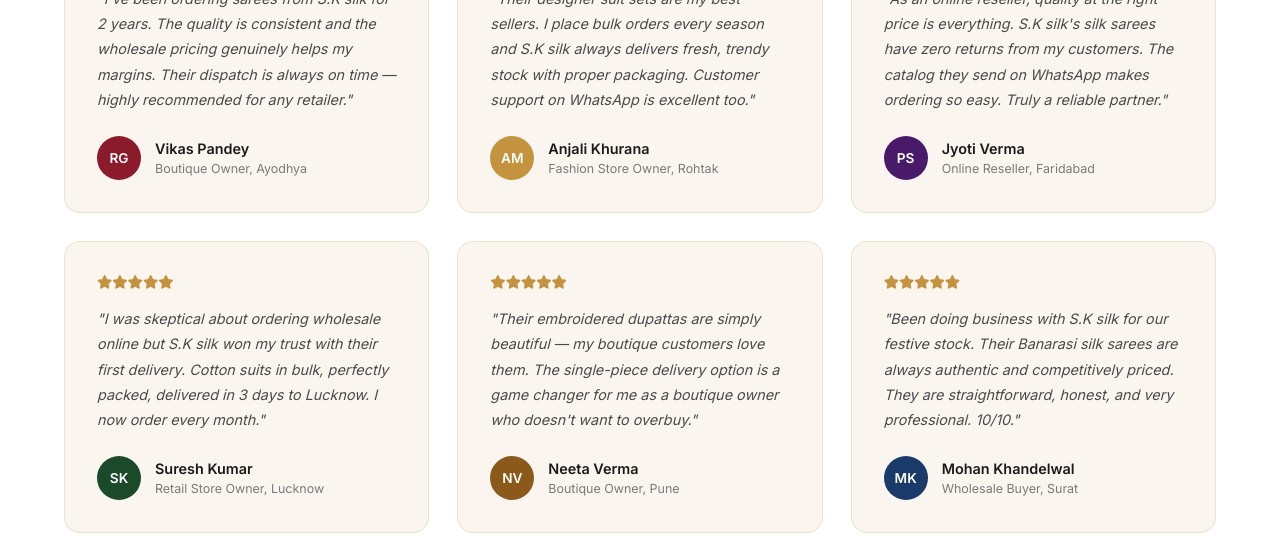
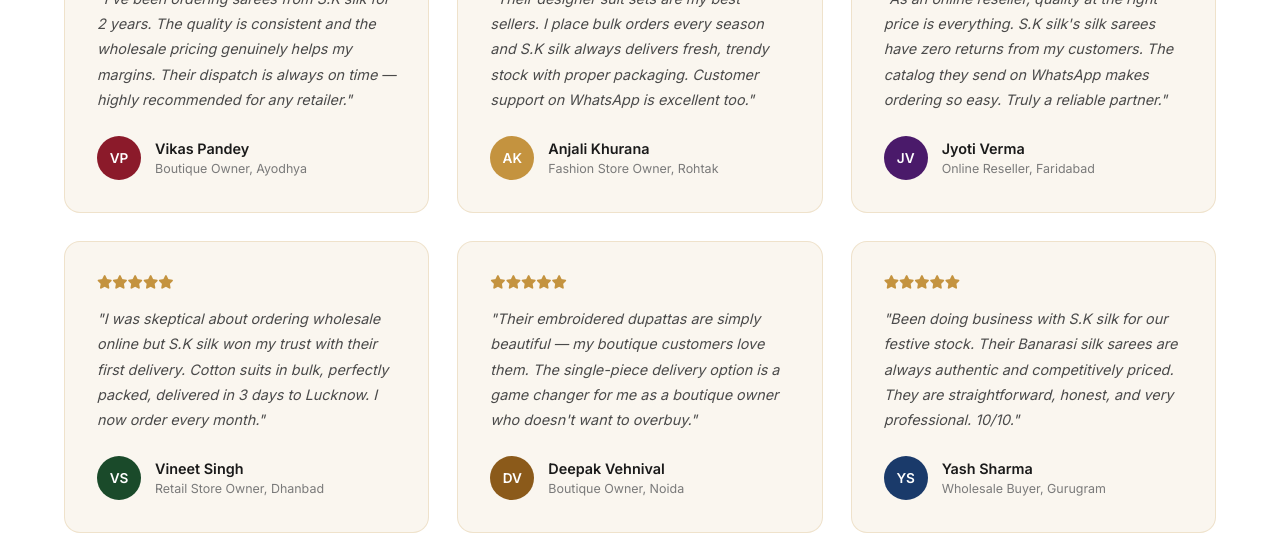
Before and after one commit to Full-Stack-AspDeveloper/ecommerce_shekhar, a plain HTML site: page index.html in a window 1280 px wide. Shown: the part 7200-7750 px from the top of the page. Drawn offline with nearby package versions, Linux system fonts and the light colour scheme.

Commit message:
Icon message change

```diff
--- a/index.html
+++ b/index.html
@@ -777,7 +777,7 @@
         <div class="testi-stars"><i class="fas fa-star"></i><i class="fas fa-star"></i><i class="fas fa-star"></i><i class="fas fa-star"></i><i class="fas fa-star"></i></div>
         <p>"I've been ordering sarees from S.K silk for 2 years. The quality is consistent and the wholesale pricing genuinely helps my margins. Their dispatch is always on time — highly recommended for any retailer."</p>
         <div class="testi-author">
-          <div class="testi-avatar" style="background:#8B1A2A;">RG</div>
+          <div class="testi-avatar" style="background:#8B1A2A;">VP</div>
           <div>
             <strong>Vikas Pandey</strong>
             <small>Boutique Owner, Ayodhya</small>
@@ -789,7 +789,7 @@
         <div class="testi-stars"><i class="fas fa-star"></i><i class="fas fa-star"></i><i class="fas fa-star"></i><i class="fas fa-star"></i><i class="fas fa-star"></i></div>
         <p>"Their designer suit sets are my best sellers. I place bulk orders every season and S.K silk always delivers fresh, trendy stock with proper packaging. Customer support on WhatsApp is excellent too."</p>
         <div class="testi-author">
-          <div class="testi-avatar" style="background:#C4933F;">AM</div>
+          <div class="testi-avatar" style="background:#C4933F;">AK</div>
           <div>
             <strong>Anjali Khurana</strong>
             <small>Fashion Store Owner, Rohtak</small>
@@ -801,7 +801,7 @@
         <div class="testi-stars"><i class="fas fa-star"></i><i class="fas fa-star"></i><i class="fas fa-star"></i><i class="fas fa-star"></i><i class="fas fa-star-half-alt"></i></div>
         <p>"As an online reseller, quality at the right price is everything. S.K silk's silk sarees have zero returns from my customers. The catalog they send on WhatsApp makes ordering so easy. Truly a reliable partner."</p>
         <div class="testi-author">
-          <div class="testi-avatar" style="background:#4A1A6A;">PS</div>
+          <div class="testi-avatar" style="background:#4A1A6A;">JV</div>
           <div>
             <strong>Jyoti Verma</strong>
             <small>Online Reseller, Faridabad</small>
@@ -813,10 +813,10 @@
         <div class="testi-stars"><i class="fas fa-star"></i><i class="fas fa-star"></i><i class="fas fa-star"></i><i class="fas fa-star"></i><i class="fas fa-star"></i></div>
         <p>"I was skeptical about ordering wholesale online but S.K silk won my trust with their first delivery. Cotton suits in bulk, perfectly packed, delivered in 3 days to Lucknow. I now order every month."</p>
         <div class="testi-author">
-          <div class="testi-avatar" style="background:#1A4A2A;">SK</div>
+          <div class="testi-avatar" style="background:#1A4A2A;">VS</div>
           <div>
-            <strong>Suresh Kumar</strong>
-            <small>Retail Store Owner, Lucknow</small>
+            <strong>Vineet Singh</strong>
+            <small>Retail Store Owner, Dhanbad</small>
           </div>
         </div>
       </div>
@@ -825,10 +825,10 @@
         <div class="testi-stars"><i class="fas fa-star"></i><i class="fas fa-star"></i><i class="fas fa-star"></i><i class="fas fa-star"></i><i class="fas fa-star"></i></div>
         <p>"Their embroidered dupattas are simply beautiful — my boutique customers love them. The single-piece delivery option is a game changer for me as a boutique owner who doesn't want to overbuy."</p>
         <div class="testi-author">
-          <div class="testi-avatar" style="background:#8B5A1A;">NV</div>
+          <div class="testi-avatar" style="background:#8B5A1A;">DV</div>
           <div>
-            <strong>Neeta Verma</strong>
-            <small>Boutique Owner, Pune</small>
+            <strong>Deepak Vehnival</strong>
+            <small>Boutique Owner, Noida</small>
           </div>
         </div>
       </div>
@@ -837,10 +837,10 @@
         <div class="testi-stars"><i class="fas fa-star"></i><i class="fas fa-star"></i><i class="fas fa-star"></i><i class="fas fa-star"></i><i class="fas fa-star"></i></div>
         <p>"Been doing business with S.K silk for our festive stock. Their Banarasi silk sarees are always authentic and competitively priced. They are straightforward, honest, and very professional. 10/10."</p>
         <div class="testi-author">
-          <div class="testi-avatar" style="background:#1A3A6A;">MK</div>
+          <div class="testi-avatar" style="background:#1A3A6A;">YS</div>
           <div>
-            <strong>Mohan Khandelwal</strong>
-            <small>Wholesale Buyer, Surat</small>
+            <strong>Yash Sharma</strong>
+            <small>Wholesale Buyer, Gurugram</small>
           </div>
         </div>
       </div>
```
